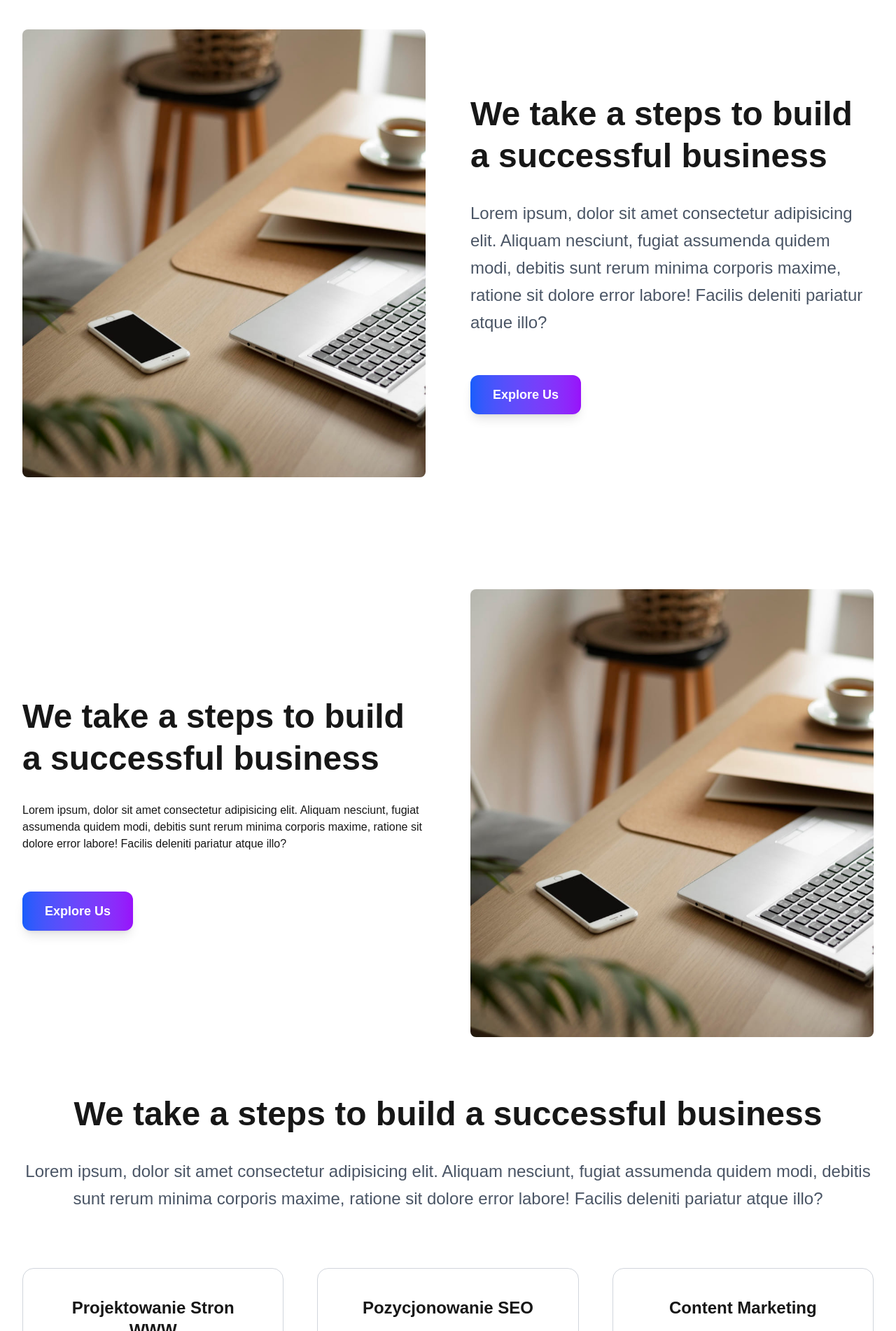
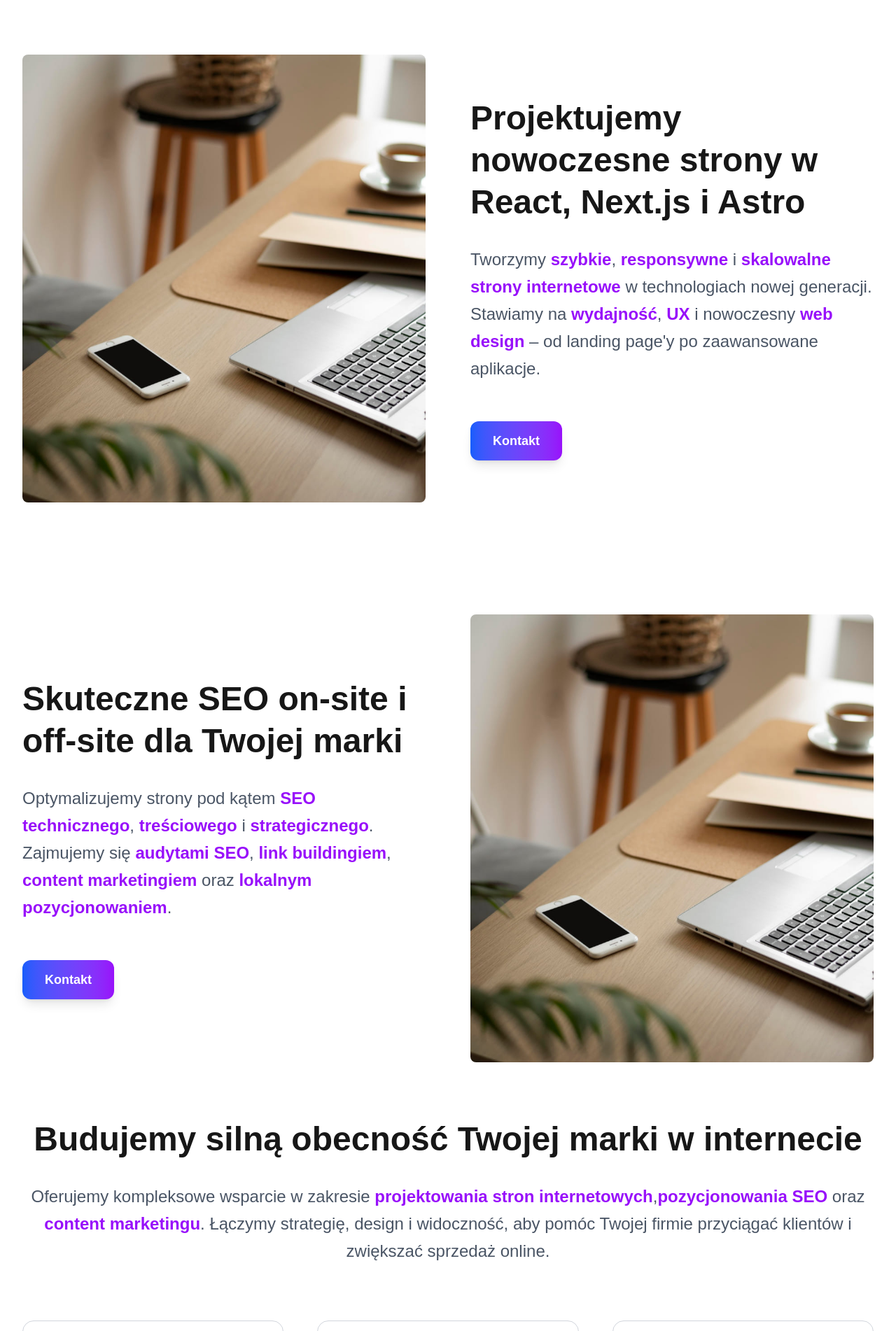
Before and after one commit to TDomagalski/uek_next.js, a Next.js app: page / in a window 1280 px wide. Shown: the part 898-2800 px from the top of the page at 70% size. Built offline with nearby package versions, Linux system fonts and the light colour scheme.

Commit message:
feat: small corrections

```diff
--- a/app/page.jsx
+++ b/app/page.jsx
@@ -1,6 +1,7 @@
 import Image from 'next/image';
 
 import Button from '../components/ui/Buttons';
+import Link from 'next/link';
 
 export const metadata = {
   title: 'TwojaStrona.pl',
@@ -24,22 +25,22 @@ export default function Home() {
             {/* Left Side - Content */}
             <div className="space-y-8">
               <h1 className="text-5xl sm:text-6xl lg:text-7xl font-bold leading-tight">
-                <span className="text-gray-800">Build audience and</span>
+                <span className="text-gray-800">Tworzymy strony,</span>
                 <br />
                 <span className="text-transparent bg-clip-text bg-gradient-to-r from-purple-600 to-blue-600">
-                  grow your brand
+                  które pracują na wynik
                 </span>
               </h1>
 
               <div className="space-y-4">
                 <p className="text-xl lg:text-2xl text-gray-600 leading-relaxed max-w-xl">
-                  <strong>Content marketing</strong> is nothing but offering
-                  users value.
+                  <strong>Design + SEO</strong> = przewaga nad konkurencją.
                 </p>
                 <p className="text-xl lg:text-2xl text-gray-600 leading-relaxed max-w-xl">
-                  It is not just about traffic{' '}
+                  Strona internetowa powinna nie tylko wyglądać dobrze, ale
+                  przede wszystkim{' '}
                   <span className="text-purple-600 font-semibold">
-                    million customers
+                    realnie wspierać sprzedaż
                   </span>
                   .
                 </p>
@@ -47,14 +48,16 @@ export default function Home() {
 
               {/* Button */}
               <div className="pt-6">
+                <Link href="/kontakt">
                   <Button
                     variant="secondary"
                     size="lg"
                     className="group relative overflow-hidden"
                     aria-label="Poznaj nasze usługi web design i SEO"
                   >
-                  <span className="relative z-10">Explore Us</span>
+                    <span className="relative z-10">Kontakt</span>
                   </Button>
+                </Link>
               </div>
             </div>
           </div>
@@ -72,27 +75,45 @@ export default function Home() {
                 className="object-cover rounded-lg"
               />
             </div>
+            {/* Right Side - Image */}
             <div className="space-y-8">
               <h2 className="text-4xl sm:text-3xl lg:text-5xl font-bold leading-tight">
-                <span>We take a steps to build a successful business</span>
+                <span>
+                  Projektujemy nowoczesne strony w React, Next.js i Astro
+                </span>
               </h2>
               <p className="text-xl lg:text-2xl text-gray-600 leading-relaxed max-w-xl">
-                Lorem ipsum, dolor sit amet consectetur adipisicing elit.
-                Aliquam nesciunt, fugiat assumenda quidem modi, debitis sunt
-                rerum minima corporis maxime, ratione sit dolore error labore!
-                Facilis deleniti pariatur atque illo?
+                Tworzymy{' '}
+                <span className="font-semibold text-purple-600">szybkie</span>,{' '}
+                <span className="font-semibold text-purple-600">
+                  responsywne
+                </span>{' '}
+                i{' '}
+                <span className="font-semibold text-purple-600">
+                  skalowalne strony internetowe
+                </span>{' '}
+                w technologiach nowej generacji. Stawiamy na{' '}
+                <span className="font-semibold text-purple-600">wydajność</span>
+                , <span className="font-semibold text-purple-600">UX</span> i
+                nowoczesny{' '}
+                <span className="font-semibold text-purple-600">
+                  web design
+                </span>{' '}
+                – od landing page'y po zaawansowane aplikacje.
               </p>
 
               {/* Button */}
               <div className="pt-6">
+                <Link href="/kontakt">
                   <Button
                     variant="primary"
                     size="lg"
                     className="group relative overflow-hidden"
                     aria-label="Poznaj nasze usługi web design i SEO"
                   >
-                  <span className="relative z-10">Explore Us</span>
+                    <span className="relative z-10">Kontakt</span>
                   </Button>
+                </Link>
               </div>
             </div>
           </div>
@@ -102,27 +123,55 @@ export default function Home() {
       <section className="relative min-h-screen flex items-center justify-center overflow-hidden">
         <div className="relative z-10 container px-4 sm:px-6 lg:px-8">
           <div className="grid grid-cols-1 lg:grid-cols-2 gap-12 lg:gap-16 items-center min-h-screen py-20">
+            {/* Left Side - Image */}
             <div className="space-y-8 order-2 lg:order-1">
               <h2 className="text-4xl sm:text-3xl lg:text-5xl font-bold leading-tight">
-                <span>We take a steps to build a successful business</span>
+                <span>Skuteczne SEO on-site i off-site dla Twojej marki</span>
               </h2>
-              <p>
-                Lorem ipsum, dolor sit amet consectetur adipisicing elit.
-                Aliquam nesciunt, fugiat assumenda quidem modi, debitis sunt
-                rerum minima corporis maxime, ratione sit dolore error labore!
-                Facilis deleniti pariatur atque illo?
+              <p className="text-xl lg:text-2xl text-gray-600 leading-relaxed max-w-xl">
+                Optymalizujemy strony pod kątem{' '}
+                <span className="font-semibold text-purple-600">
+                  SEO technicznego
+                </span>
+                ,{' '}
+                <span className="font-semibold text-purple-600">
+                  treściowego
+                </span>{' '}
+                i{' '}
+                <span className="font-semibold text-purple-600">
+                  strategicznego
+                </span>
+                . Zajmujemy się{' '}
+                <span className="font-semibold text-purple-600">
+                  audytami SEO
+                </span>
+                ,{' '}
+                <span className="font-semibold text-purple-600">
+                  link buildingiem
+                </span>
+                ,{' '}
+                <span className="font-semibold text-purple-600">
+                  content marketingiem
+                </span>{' '}
+                oraz{' '}
+                <span className="font-semibold text-purple-600">
+                  lokalnym pozycjonowaniem
+                </span>
+                .
               </p>
 
               {/* Button */}
               <div className="pt-6">
+                <Link href="/kontakt">
                   <Button
                     variant="primary"
                     size="lg"
                     className="group relative overflow-hidden"
                     aria-label="Poznaj nasze usługi web design i SEO"
                   >
-                  <span className="relative z-10">Explore Us</span>
+                    <span className="relative z-10">Kontakt</span>
                   </Button>
+                </Link>
               </div>
             </div>
             {/* Right Side - Image */}
@@ -142,13 +191,23 @@ export default function Home() {
         <div className="relative z-10 container px-4 sm:px-6 lg:px-8 text-center">
           <div className="space-y-8">
             <h2 className="text-4xl sm:text-3xl lg:text-5xl font-bold leading-tight">
-              <span>We take a steps to build a successful business</span>
+              <span>Budujemy silną obecność Twojej marki w internecie</span>
             </h2>
             <p className="text-xl lg:text-2xl text-gray-600 leading-relaxed max-w-full">
-              Lorem ipsum, dolor sit amet consectetur adipisicing elit. Aliquam
-              nesciunt, fugiat assumenda quidem modi, debitis sunt rerum minima
-              corporis maxime, ratione sit dolore error labore! Facilis deleniti
-              pariatur atque illo?
+              Oferujemy kompleksowe wsparcie w zakresie{' '}
+              <span className="font-semibold text-purple-600">
+                projektowania stron internetowych
+              </span>
+              ,
+              <span className="font-semibold text-purple-600">
+                pozycjonowania SEO
+              </span>{' '}
+              oraz{' '}
+              <span className="font-semibold text-purple-600">
+                content marketingu
+              </span>
+              . Łączymy strategię, design i widoczność, aby pomóc Twojej firmie
+              przyciągać klientów i zwiększać sprzedaż online.
             </p>
           </div>
 
@@ -171,14 +230,16 @@ export default function Home() {
               </div>
               {/* Button */}
               <div className="pt-8 mt-auto">
+                <Link href="/uslugi">
                   <Button
-                  variant="primary"
+                    variant="secondary"
                     size="lg"
                     className="group relative overflow-hidden"
                     aria-label="Poznaj nasze usługi web design i SEO"
                   >
-                  <span className="relative z-10">Poznaj szczegóły</span>
+                    <span className="relative z-10">Usługi</span>
                   </Button>
+                </Link>
               </div>
             </div>
             <div className="space-y-4 border border-gray-300 rounded-2xl py-10 px-10 h-full flex flex-col">
@@ -197,14 +258,16 @@ export default function Home() {
               </div>
               {/* Button */}
               <div className="pt-8 mt-auto">
+                <Link href="/uslugi">
                   <Button
-                  variant="primary"
+                    variant="secondary"
                     size="lg"
                     className="group relative overflow-hidden"
                     aria-label="Poznaj nasze usługi web design i SEO"
                   >
-                  <span className="relative z-10">Explore Us</span>
+                    <span className="relative z-10">Usługi</span>
                   </Button>
+                </Link>
               </div>
             </div>
             <div className="space-y-4 border border-gray-300 rounded-2xl py-10 px-10 h-full flex flex-col">
@@ -223,14 +286,16 @@ export default function Home() {
               </div>
               {/* Button */}
               <div className="pt-8 mt-auto">
+                <Link href="/uslugi">
                   <Button
-                  variant="primary"
+                    variant="secondary"
                     size="lg"
                     className="group relative overflow-hidden"
                     aria-label="Poznaj nasze usługi web design i SEO"
                   >
-                  <span className="relative z-10">Explore Us</span>
+                    <span className="relative z-10">Usługi</span>
                   </Button>
+                </Link>
               </div>
             </div>
           </div>
--- a/components/ContactUs.jsx
+++ b/components/ContactUs.jsx
@@ -1,35 +1,39 @@
+import Link from 'next/link';
+
 import Button from './ui/Buttons';
 
 export default function ContactUs() {
   return (
     <section
-      className="relative min-h-[250px] flex items-center justify-center overflow-hidden bg-cover bg-no-repeat bg-center"
+      className="relative flex items-center justify-center overflow-hidden bg-cover bg-no-repeat bg-center"
       style={{ backgroundImage: "url('/section_bg01.jpg')" }}
     >
-      <div className="relative z-10 container p-8">
+      <div className="relative z-10 container py-14 px-8">
         <div className="grid grid-cols-1 md:grid-cols-3 gap-8 md:gap-12 items-center">
-          <div className="space-y-8 col-span-1 md:col-span-2 text-left">
-            <h3 className="text-2xl font-semibold">
-              <span>Let's talk about your project</span>
+          <div className="space-y-8 col-span-1 md:col-span-2 text-left p-12">
+            <h3 className="text-2xl sm:text-3xl md:text-5xl font-semibold">
+              <span>Porozmawiajmy o Twoim projekcie</span>
             </h3>
-            <p>
-              Lorem ipsum dolor sit amet consectetur adipisicing elit. Fugit,
-              officiis pariatur nemo voluptatibus suscipit, id, sit cumque
-              temporibus labore rem provident tempore tempora aut aliquid harum
-              alias officia dolore debitis.
+            <p className="text-lg sm:text-2xl md:text-3xl">
+              Szukasz skutecznej strony internetowej, lepszej widoczności w
+              Google albo treści, które przyciągają klientów? Napisz do mnie –
+              wspólnie stworzymy rozwiązanie dopasowane do Twoich celów
+              biznesowych.
             </p>
           </div>
           <div className="space-x-8 col-span-1 text-left md:text-center">
             {/* Button */}
             <div className="pt-8 md:pt-0 mt-auto">
+              <Link href="/kontakt">
                 <Button
                   variant="secondary"
                   size="lg"
                   className="group relative overflow-hidden"
                   aria-label="Poznaj nasze usługi web design i SEO"
                 >
-                <span className="relative z-10">Explore Us</span>
+                  <span className="relative z-10">Kontakt</span>
                 </Button>
+              </Link>
             </div>
           </div>
         </div>
--- a/components/Footer.jsx
+++ b/components/Footer.jsx
@@ -2,12 +2,12 @@
 import Link from 'next/link';
 
 export default function Footer({
-  companyName = 'WebDev',
-  companyDescription = "Land behold it created good saw after she'd Our set living. Signs midst dominion creepeth morning laboris nisl ufsit aliquip.",
-  address = '76/A, Green Lane, Dhanmondi, NYC',
-  phone = '+10 (78) 738-9083',
+  companyName = 'TomDom',
+  companyDescription = 'Tworzę nowoczesne strony internetowe, zajmuję się skutecznym SEO i content marketingiem. Pomagam firmom budować widoczność i przyciągać klientów online.',
+  address = 'Tomasz Domagalski, 208610',
+  phone = '(+48) 664-939-711',
   logoSrc = '/logo.png', // Ścieżka do logo
-  logoAlt = 'Logo firmy WebDev',
+  logoAlt = 'Logo firmy TomDom',
 }) {
   // Dane nawigacji - łatwo edytowalne
   const navigationLinks = [
@@ -18,9 +18,9 @@ export default function Footer({
 
   // Dane usług - łatwo edytowalne
   const serviceLinks = [
-    { name: 'Blackforest', href: '/uslugi/blackforest' },
-    { name: 'Bodhubon', href: '/uslugi/bodhubon' },
-    { name: 'Rongdhonu', href: '/uslugi/rongdhonu' },
+    { name: 'Projektowanie stron www', href: '/uslugi' },
+    { name: 'Pozycjonowanie SEO', href: '/uslugi' },
+    { name: 'Content Marketing', href: '/uslugi' },
   ];
 
   // Dane social media - z ikonami SVG
@@ -127,7 +127,7 @@ export default function Footer({
               <h4 className="text-base sm:text-lg font-semibold text-gray-900  md:flex-shrink-0">
                 Nawigacja
               </h4>
-              <nav className="space-y-2 sm:space-y-3 md:flex-1 md:flex md:flex-col md:justify-start">
+              <nav className="space-y-2 sm:space-y-3 flex flex-col">
                 {navigationLinks.map((link) => (
                   <Link
                     key={link.name}
@@ -145,7 +145,7 @@ export default function Footer({
               <h4 className="text-base sm:text-lg font-semibold text-gray-900  md:flex-shrink-0">
                 Usługi
               </h4>
-              <nav className="space-y-2 sm:space-y-3 md:flex-1 md:flex md:flex-col md:justify-start">
+              <nav className="space-y-2 sm:space-y-3 flex flex-col">
                 {serviceLinks.map((service) => (
                   <Link
                     key={service.name}
@@ -162,7 +162,7 @@ export default function Footer({
           {/* Contact Column - Responsive height matching */}
           <div className="col-span-1 space-y-4 sm:space-y-6 px-2 sm:px-0 md:h-full md:flex md:flex-col text-center sm:text-left">
             <h4 className="text-base sm:text-lg font-semibold text-gray-900 md:text-center md:flex-shrink-0">
-              Contact Us
+              Kontakt
             </h4>
 
             <div className="space-y-3 sm:space-y-4 md:flex-1 md:flex md:flex-col md:justify-start">
@@ -233,16 +233,16 @@ export default function Footer({
             {/* Dodatkowe linki prawne */}
             <div className="flex flex-col sm:flex-row space-y-2 sm:space-y-0 sm:space-x-6 text-xs sm:text-sm">
               <Link
-                href="/privacy-policy"
+                href="#"
                 className="text-gray-500 hover:text-gray-900 transition-colors"
               >
-                Polityka Prywatności
+                Informatyka stosowana - Inżynieria oprogramowania
               </Link>
               <Link
-                href="/terms"
+                href="#"
                 className="text-gray-500 hover:text-gray-900 transition-colors"
               >
-                Regulamin
+                Uniwersytet Ekonomiczny w Krakowie
               </Link>
             </div>
           </div>
--- a/components/Navbar.jsx
+++ b/components/Navbar.jsx
@@ -3,7 +3,7 @@ import Link from 'next/link';
 export default function Navbar() {
   return (
     <nav className="bg-gray-800 text-white p-4">
-      <div className="container mx-auto flex justify-between">
+      <div className="container mx-auto flex justify-between px-4 sm:px-6 lg:px-8">
         <Link href="/" className="font-bold text-xl">
           MojaFirma
         </Link>
```
Lines whose indentation alone changed are shown as unchanged.
